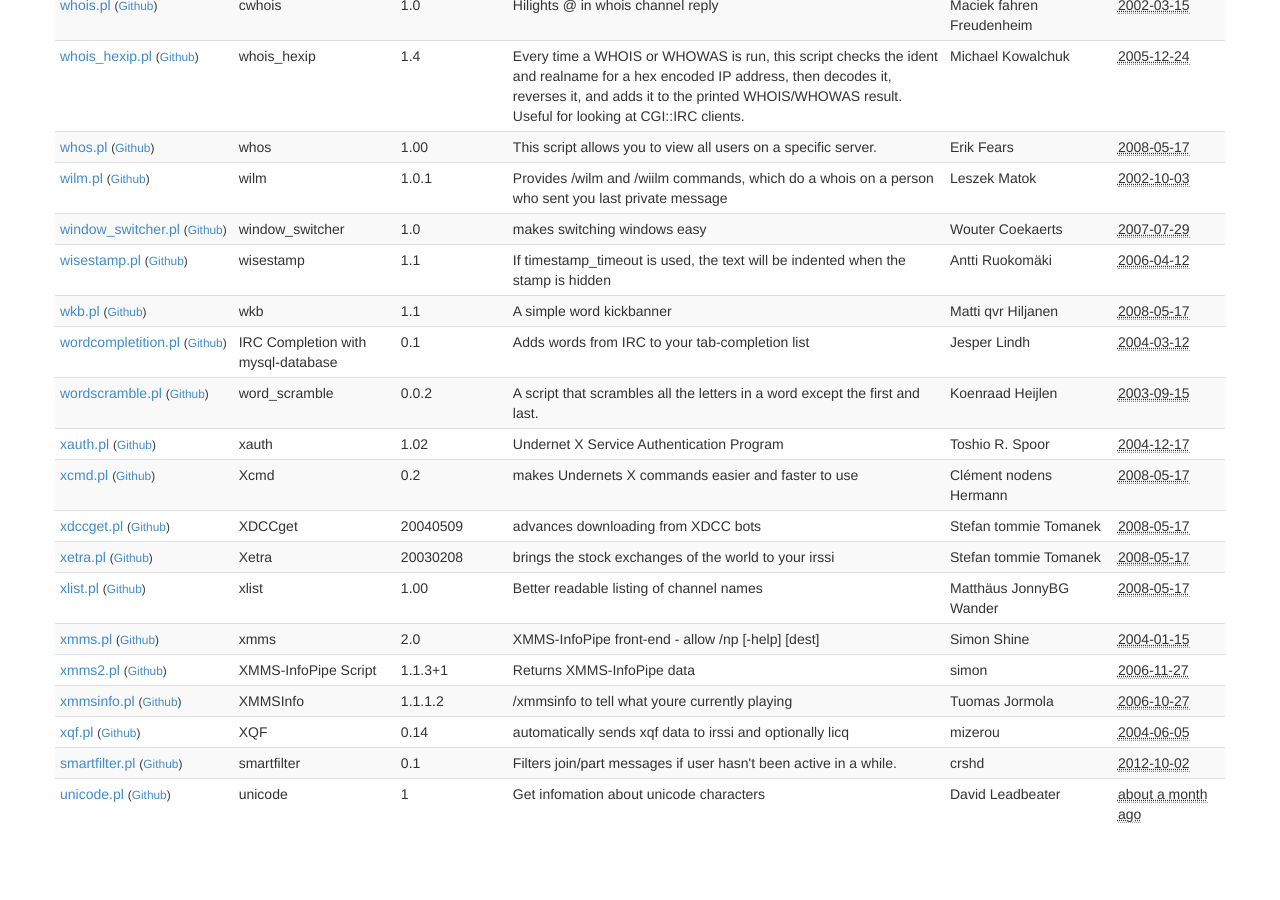
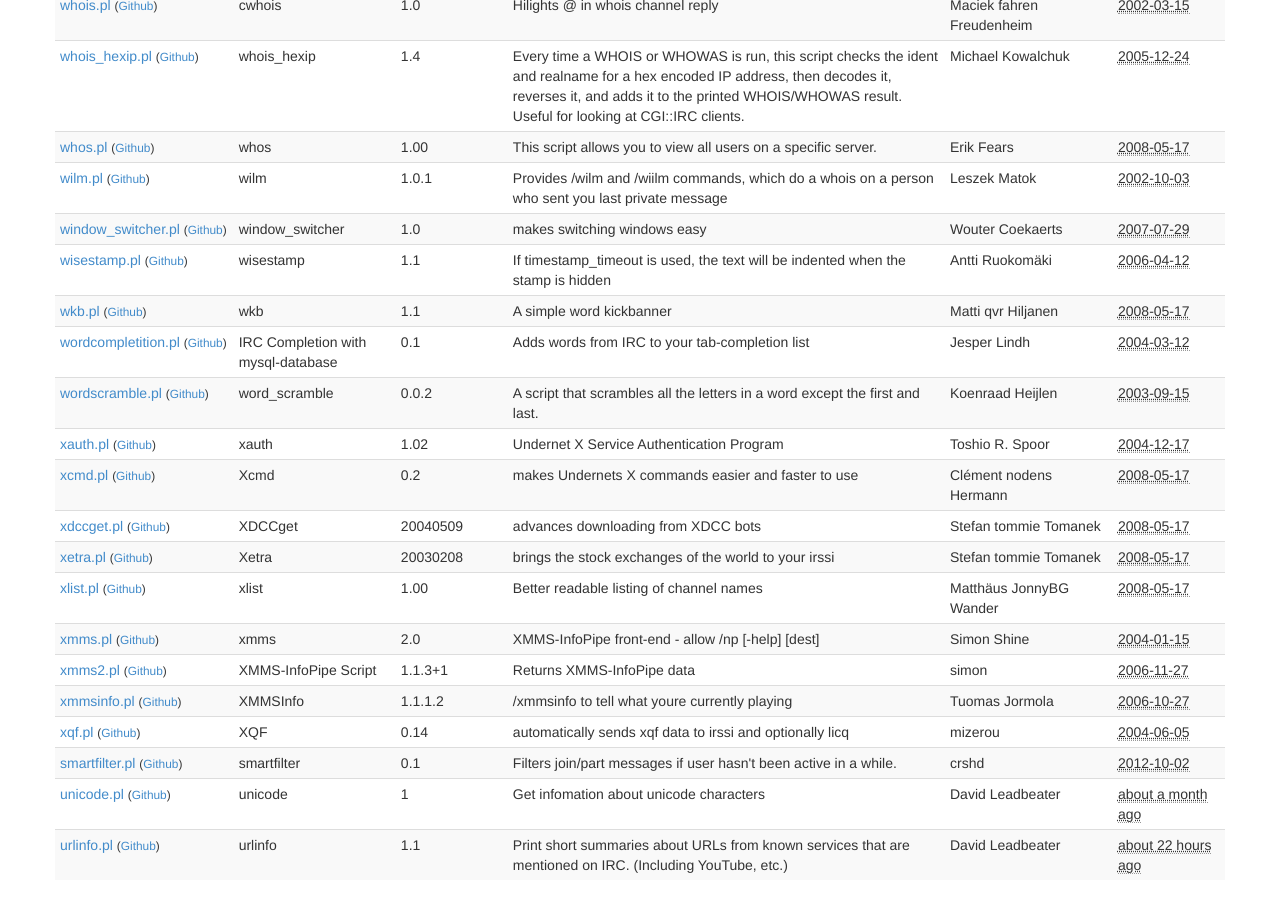
Before and after one commit to irssi/scripts.irssi.org, a Jekyll site: the page built from index.html, in a window 1280 px wide and 900 px high, scrolled down 17511 px. Built offline with Jekyll 4.4.1, drawn with Linux system fonts in a browser that asks for light colours; before the commit the page ends 18360 px from its top, so only the background shows below that.

Commit message:
Add urlinfo

```diff
--- a/_data/scripts.yaml
+++ b/_data/scripts.yaml
@@ -4220,3 +4220,12 @@
   license: "WTFPL"
   name: "unicode"
   version: "1"
+
+- authors: "David Leadbeater"
+  contact: "dgl@dgl.cx"
+  description: "Print short summaries about URLs from known services that are mentioned on IRC. (Including YouTube, etc.)"
+  filename: "urlinfo.pl"
+  modified: "2014-08-10"
+  license: "WTFPL"
+  name: "urlinfo"
+  version: "1.1"
```
Also changed, not shown: 1 other file.
